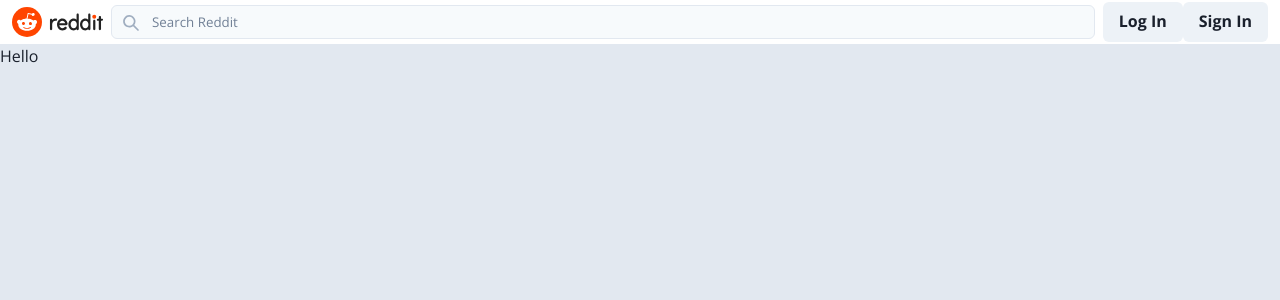
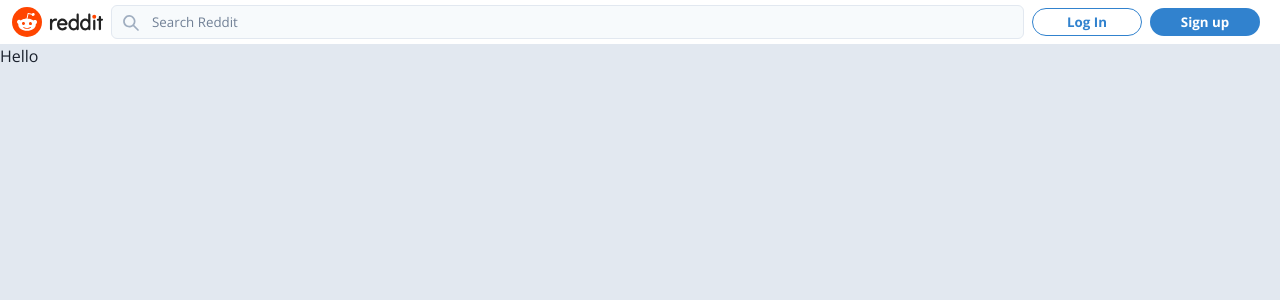
Before and after one commit to Balaji-K04/reddit-clone, a Next.js app: page / in a window 1280 px wide. Shown: the top 300 px of the page. Built offline with nearby package versions, Linux system fonts and the light colour scheme.

Commit message:
Added Global Button Themes

```diff
--- /dev/null
+++ b/src/chakra/button.ts
@@ -0,0 +1,43 @@
+import type { ComponentStyleConfig } from "@chakra-ui/theme";
+
+export const Button: ComponentStyleConfig = {
+  baseStyle: {
+    borderRadius: "60px",
+    fontSize: "10pt",
+    fontWeight: 700,
+    _focus: {
+      boxShadow: "none",
+    },
+  },
+  sizes: {
+    sm: {
+      fontSize: "8pt",
+    },
+    md: {
+      fontSize: "10pt",
+      height: "28px",
+    },
+  },
+  variants: {
+    solid: {
+      color: "white",
+      bg: "blue.500",
+      _hover: {
+        bg: "blue.400",
+      },
+    },
+    outline: {
+      color: "blue.500",
+      border: "1px solid",
+      borderColor: "blue.500",
+    },
+    oauth: {
+      height: "34px",
+      border: "1px solid",
+      borderColor: "gray.300",
+      _hover: {
+        bg: "gray.50",
+      },
+    },
+  },
+};
--- a/src/chakra/theme.ts
+++ b/src/chakra/theme.ts
@@ -1,4 +1,5 @@
 import { extendTheme } from "@chakra-ui/react";
+import { Button } from "./button";
 import "@fontsource/open-sans/300.css";
 import "@fontsource/open-sans/400.css";
 import "@fontsource/open-sans/700.css";
@@ -20,6 +21,6 @@
     }),
   },
   components: {
-    //Button
-  }
+    Button,
+  },
 });
--- a/src/components/RightContent/AuthButton.tsx
+++ b/src/components/RightContent/AuthButton.tsx
@@ -4,8 +4,25 @@
 const AuthButton: React.FC = () => {
   return (
     <>
-      <Button>Log In</Button>
-      <Button>Sign In</Button>
+      <Button
+        variant="outline"
+        height="28px"
+        display={{ base: "none", sm: "flex" }}
+        width={{ base: "70px", md: "110px" }}
+        mr={2}
+        // onClick()=>{}
+      >
+        Log In
+      </Button>
+      <Button
+        height="28px"
+        display={{ base: "none", sm: "flex" }}
+        width={{ base: "70px", md: "110px" }}
+        mr={2}
+        // onClick()=>{}
+      >
+        Sign up
+      </Button>
     </>
   );
 };
```
